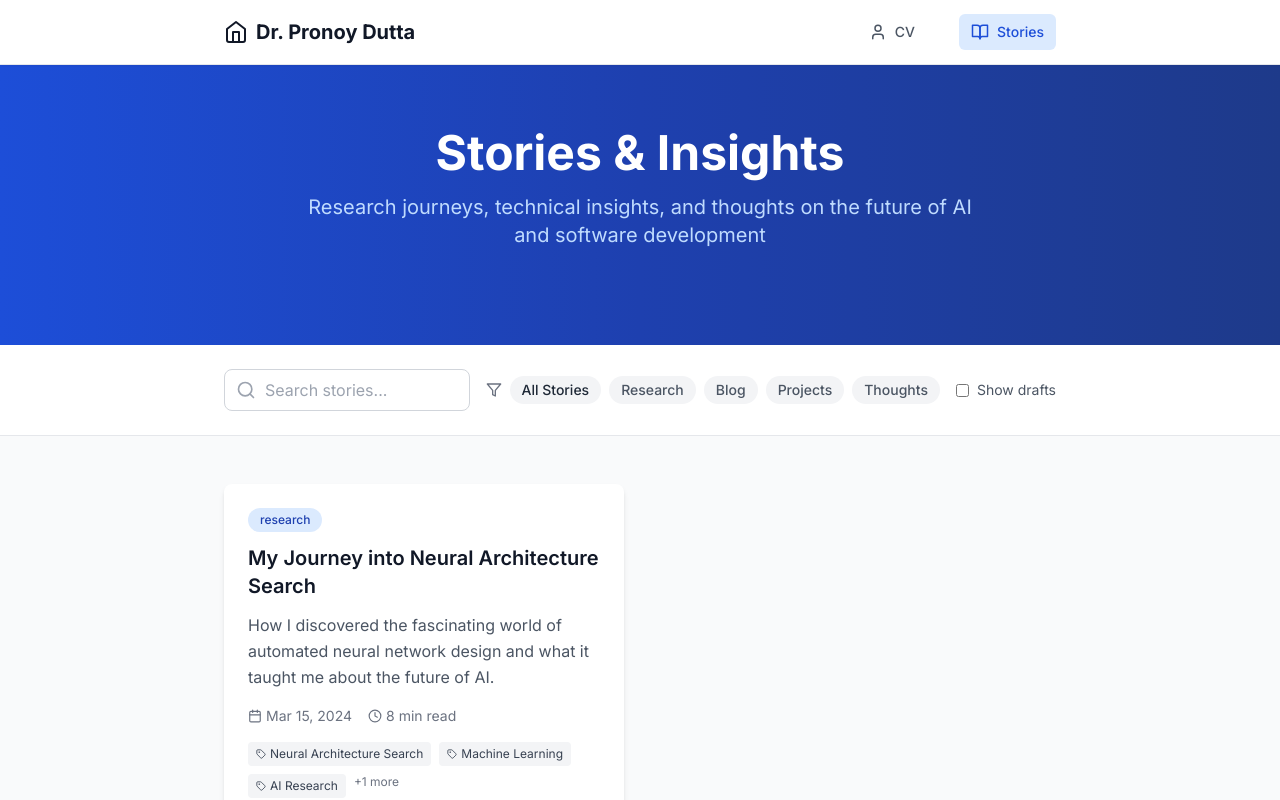
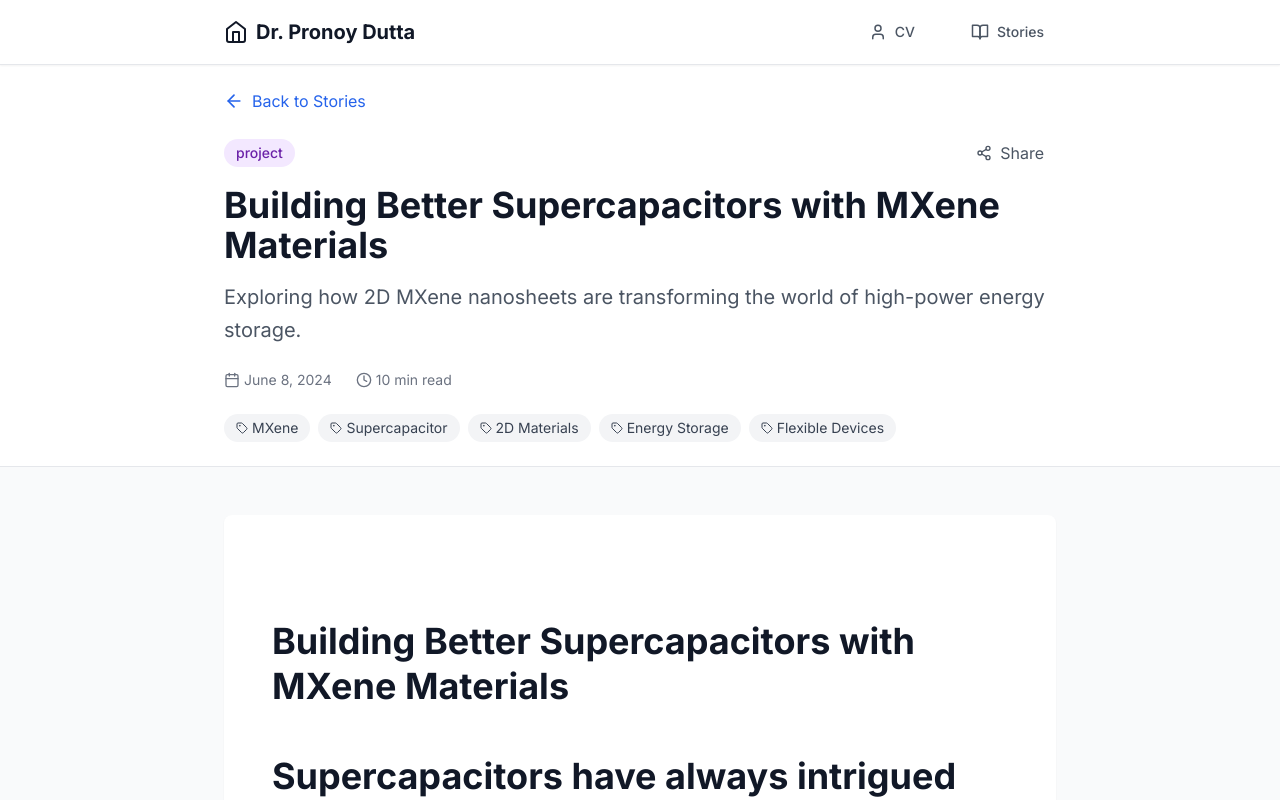
Before and after one commit to PronoyDutta/pronoydutta.github.io, a React (Vite) app: page /stories/building-better-mxene-supercaps in a window 1280 px wide. Before the commit this address led to /stories. Shown: the top 800 px of the page. Built offline with nearby package versions, Linux system fonts and the light colour scheme.

Commit message:
Update stories-data.ts
new stories

```diff
--- a/src/data/stories-data.ts
+++ b/src/data/stories-data.ts
@@ -10,108 +10,64 @@ export interface Story {
   published: boolean;
 }
 
-// Sample stories - replace with your actual content
 export const stories: Story[] = [
   {
-    id: "neural-architecture-search-journey",
-    title: "My Journey into Neural Architecture Search",
-    excerpt: "How I discovered the fascinating world of automated neural network design and what it taught me about the future of AI.",
+    id: "unlocking-solid-electrolyte-lis-batteries",
+    title: "Unlocking the Potential of Solid Electrolyte Li-S Batteries",
+    excerpt: "A behind-the-scenes look at my research into quasi-solid-state lithium-sulfur batteries and what it could mean for next-generation energy storage.",
     content: `
-// # My Journey into Neural Architecture Search
+# Unlocking the Potential of Solid Electrolyte Li-S Batteries
 
-// When I first encountered Neural Architecture Search (NAS) during my PhD, I had no idea it would become such a central part of my research career. What started as curiosity about automated machine learning has evolved into a passion for making AI more accessible and efficient.
+The journey began with a question: **how can we improve the cyclability and safety of lithium-sulfur (Li-S) batteries?** Traditional Li-S systems suffer from polysulfide shuttling and poor lithium utilization, especially in liquid electrolytes.
 
-// ## The Problem That Started It All
+## The Pivot to Solid Electrolytes
 
-// Back in 2016, designing neural networks was still very much an art. Researchers would spend weeks tweaking architectures, adjusting layer depths, and experimenting with different connection patterns. I remember spending countless nights in the lab, running experiments and wondering: "There has to be a better way."
+After months of unstable results, I explored the use of **quasi-solid-state electrolytes**—a blend of polymers and ionic conductors—to suppress shuttle effects while maintaining ionic mobility. Initial trials were disappointing, but incremental tweaks in electrolyte composition changed the game.
 
-// ## The Breakthrough Moment
+## In-Situ SAXS & Cryo-TEM Breakthroughs
 
-// The breakthrough came when I realized that the search for optimal architectures could itself be automated. Instead of manually designing networks, we could use algorithms to explore the vast space of possible architectures systematically.
+Real insights came from **in-situ small-angle X-ray scattering (SAXS)** and **cryo-TEM**. These techniques revealed how sulfur morphology evolved during cycling, confirming our hypothesis that a denser, more stable interphase could form with the right electrolyte.
 
-// ## Key Insights
+## Looking Ahead
 
-// Through my research, I've learned several key insights:
+This work shows how careful material design and advanced characterization can reshape battery performance. The road to commercial solid-state Li-S cells is still long, but this was a meaningful step forward.
 
-// 1. **Efficiency Matters**: The most elegant solution isn't always the most practical one
-// 2. **Constraints Drive Innovation**: Working with limited computational resources often leads to the most creative solutions
-// 3. **Collaboration is Key**: The best research happens when diverse perspectives come together
-
-// ## Looking Forward
-
-// As I continue this research, I'm excited about the potential for NAS to democratize AI development, making it possible for researchers with limited resources to create state-of-the-art models.
-
-// *This work was supported by grants from the National Science Foundation and industry partnerships.*
+*This study was part of the QSS-LiS project supported by the Austrian Science Fund.*
     `,
-    date: "2024-03-15",
+    date: "2024-05-12",
     category: "research",
-    tags: ["Neural Architecture Search", "Machine Learning", "AI Research", "PhD Journey"],
-    readTime: "8 min read",
+    tags: ["Lithium-Sulfur", "Solid Electrolyte", "Battery Research", "SAXS", "Cryo-TEM"],
+    readTime: "9 min read",
     published: true
   },
   {
-    id: "building-scalable-ml-systems",
-    title: "Building Scalable ML Systems: Lessons from Production",
-    excerpt: "Real-world insights from deploying machine learning models at scale, including the challenges nobody talks about.",
+    id: "building-better-mxene-supercaps",
+    title: "Building Better Supercapacitors with MXene Materials",
+    excerpt: "Exploring how 2D MXene nanosheets are transforming the world of high-power energy storage.",
     content: `
-# Building Scalable ML Systems: Lessons from Production
+# Building Better Supercapacitors with MXene Materials
 
-Moving from research prototypes to production ML systems taught me more about engineering than any textbook ever could. Here are the hard-won lessons from deploying models that serve millions of users.
+Supercapacitors have always intrigued me for their power density—but the low energy density held them back. Enter **MXenes**: 2D transition metal carbides with exceptional conductivity and tunable surface chemistry.
 
-## The Reality Check
+## From Flakes to Function
 
-Your beautiful research model that achieves 99% accuracy on test data? It might struggle to maintain 85% in production. Here's why and what to do about it.
+My first synthesis of Ti₃C₂ MXene felt like a chemical art project. The challenge was ensuring high-quality delamination and avoiding oxidation during storage. After many failed attempts, I developed a protocol using argon bubbling and DMSO intercalation that preserved flake integrity.
 
-## Infrastructure Challenges
+## Electrochemical Surprises
 
-- **Data Pipeline Reliability**: Your model is only as good as your data pipeline
-- **Model Versioning**: How do you roll back when things go wrong?
-- **Monitoring and Alerting**: Detecting model drift before it impacts users
+When assembled into symmetric supercapacitor cells, the MXene electrodes delivered **over 300 F/g** with outstanding rate capability. What surprised me most was their **pseudocapacitive behavior**—a feature typically seen in faradic materials.
 
-## Performance Optimization
+## Scaling the Vision
 
-Real-world constraints forced us to rethink everything:
-- Latency requirements under 100ms
-- Memory constraints on edge devices
-- Battery life considerations for mobile deployment
+I’m now working on MXene-graphene hybrids to combine high conductivity with better structural stability. The future looks promising for hybrid flexible electronics and wearable energy devices.
 
-## The Human Factor
-
-The most important lesson: technology is only part of the solution. Building trust with stakeholders, educating users, and maintaining ethical standards are equally crucial.
-
-*Coming soon: A detailed technical deep-dive into our deployment architecture.*
+*This work was supported by the EU Horizon 2020 framework.*
     `,
-    date: "2024-02-28",
-    category: "blog",
-    tags: ["MLOps", "Production ML", "Scalability", "Engineering"],
-    readTime: "12 min read",
-    published: false
-  },
-  {
-    id: "future-of-ai-development",
-    title: "The Future of AI Development: A Personal Perspective",
-    excerpt: "Reflections on where AI is heading and what it means for developers, researchers, and society.",
-    content: `
-# The Future of AI Development: A Personal Perspective
-
-*Draft - Coming Soon*
-
-As someone who has witnessed the rapid evolution of AI over the past decade, I have some thoughts on where we're heading...
-
-## Key Trends I'm Watching
-
-1. **Democratization of AI Tools**
-2. **Edge Computing Revolution**
-3. **Ethical AI Frameworks**
-4. **Human-AI Collaboration**
-
-*This post is currently in draft. Check back soon for the full article.*
-    `,
-    date: "2024-04-01",
-    category: "thoughts",
-    tags: ["AI Future", "Technology Trends", "Innovation"],
-    readTime: "15 min read",
-    published: false
+    date: "2024-06-08",
+    category: "project",
+    tags: ["MXene", "Supercapacitor", "2D Materials", "Energy Storage", "Flexible Devices"],
+    readTime: "10 min read",
+    published: true
   }
 ];
 
```
